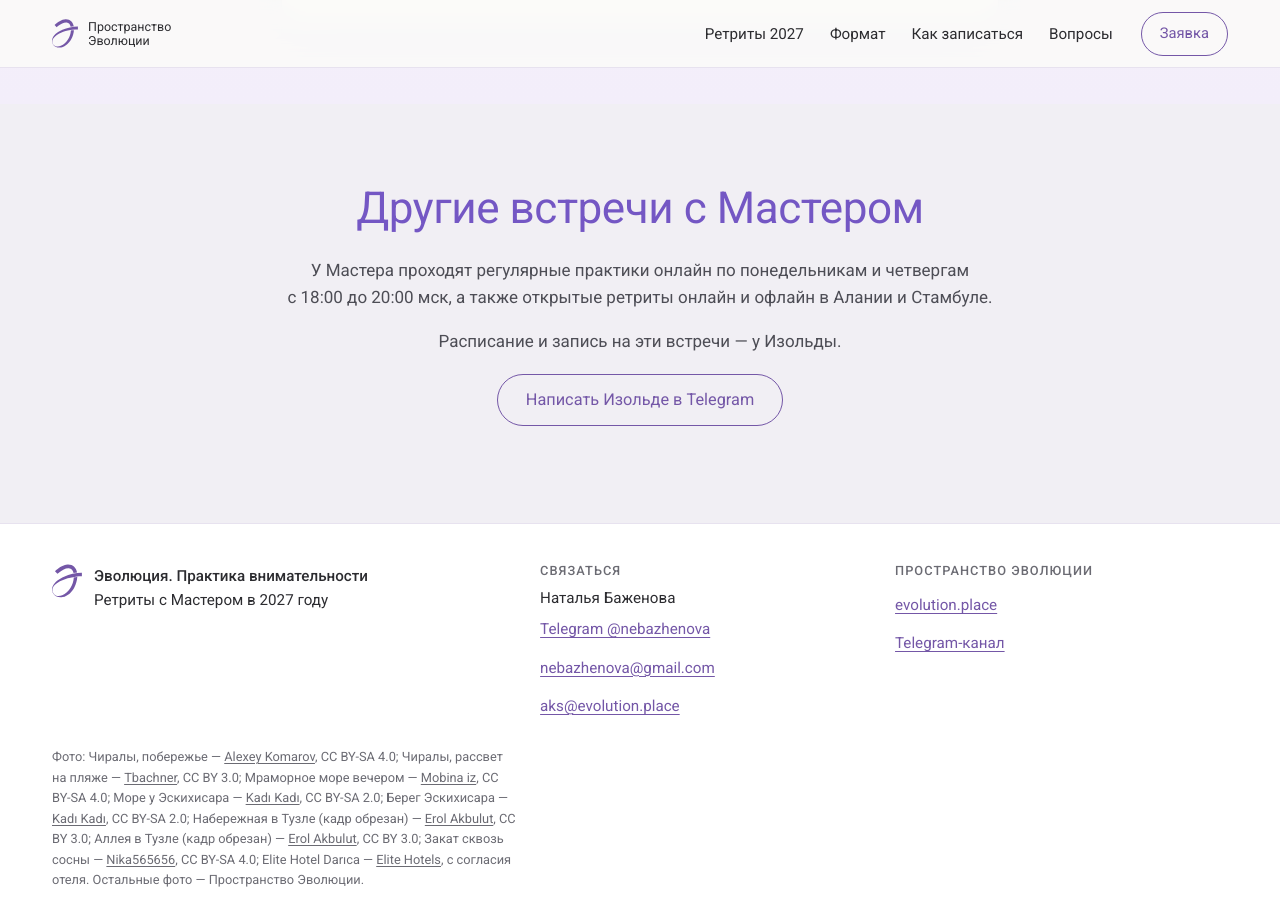
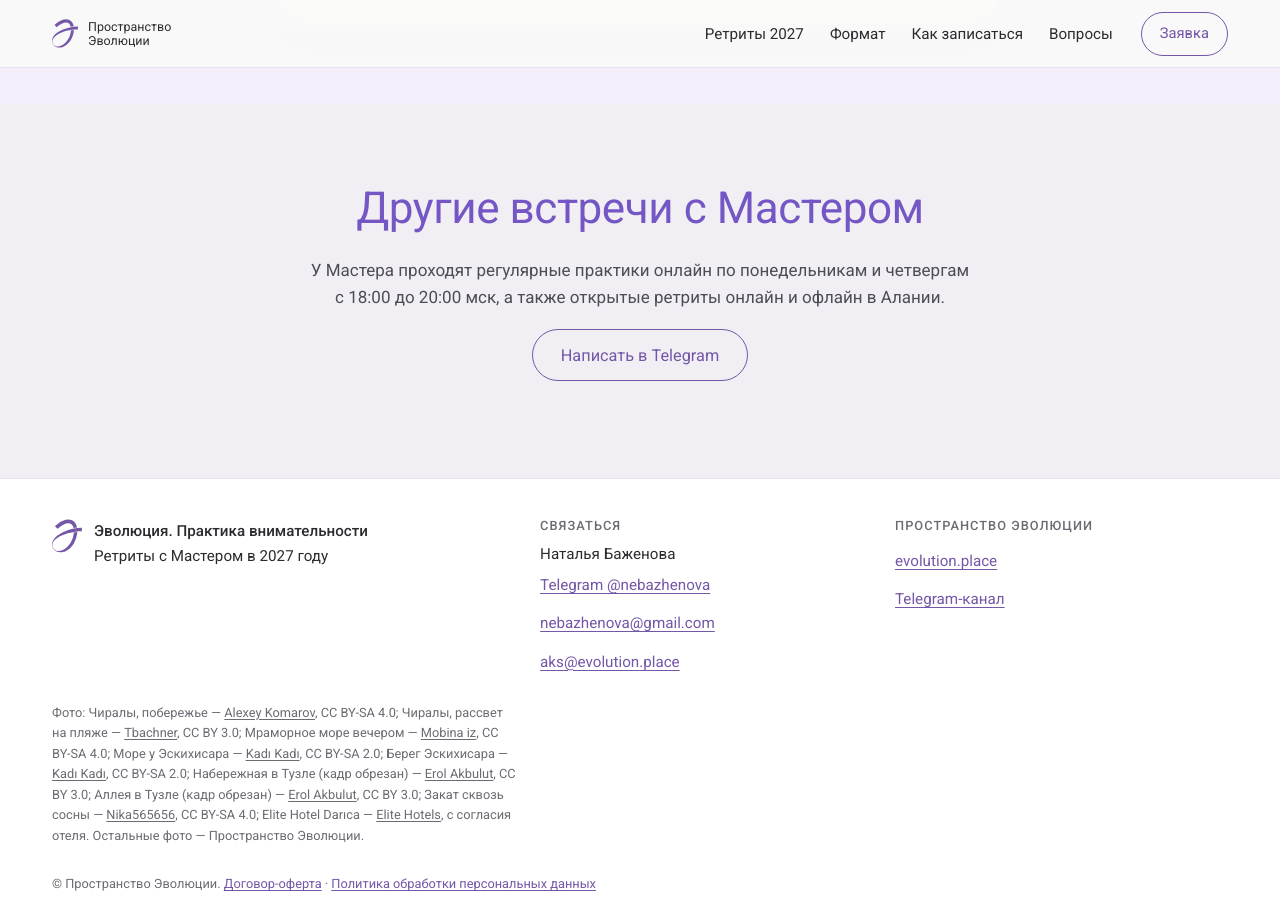
Before and after one commit to timurumarov1984-afk/evolution-retreats-2027, a Jekyll site: the page built from index.html, in a window 1280 px wide and 900 px high, scrolled down 7204 px. Built offline with Jekyll 4.4.1, drawn with Linux system fonts in a browser that asks for light colours.

Commit message:
«Другие встречи с Мастером»: только Алания, без имени — кнопка «Написать в Telegram»
Co-Authored-By: Claude Fable 5.2 <noreply@anthropic.com>

```diff
--- a/_data/site.yml
+++ b/_data/site.yml
@@ -167,8 +167,9 @@ photo_credits:
 
 others:
   title: "Другие встречи с Мастером"
-  text: "У Мастера проходят регулярные практики онлайн по понедельникам и четвергам с 18:00 до 20:00 мск, а также открытые ретриты онлайн и офлайн в Алании и Стамбуле."
-  # К кому обращаться по этим встречам (сторона Мастера). Пусто — кнопка ведёт к организатору из блока contacts.
-  contact_text: "Расписание и запись на эти встречи — у Изольды."
-  contact_button: "Написать Изольде в Telegram"
+  text: "У Мастера проходят регулярные практики онлайн по понедельникам и четвергам с 18:00 до 20:00 мск, а также открытые ретриты онлайн и офлайн в Алании."
+  # К кому обращаться по этим встречам (сторона Мастера). Имя на сайте не показываем — только кнопка «Написать в Telegram».
+  # contact_telegram пустой — кнопка ведёт к организатору из блока contacts.
+  contact_text: ""
+  contact_button: "Написать в Telegram"
   contact_telegram: "izoldaumarova"   # без @
```
